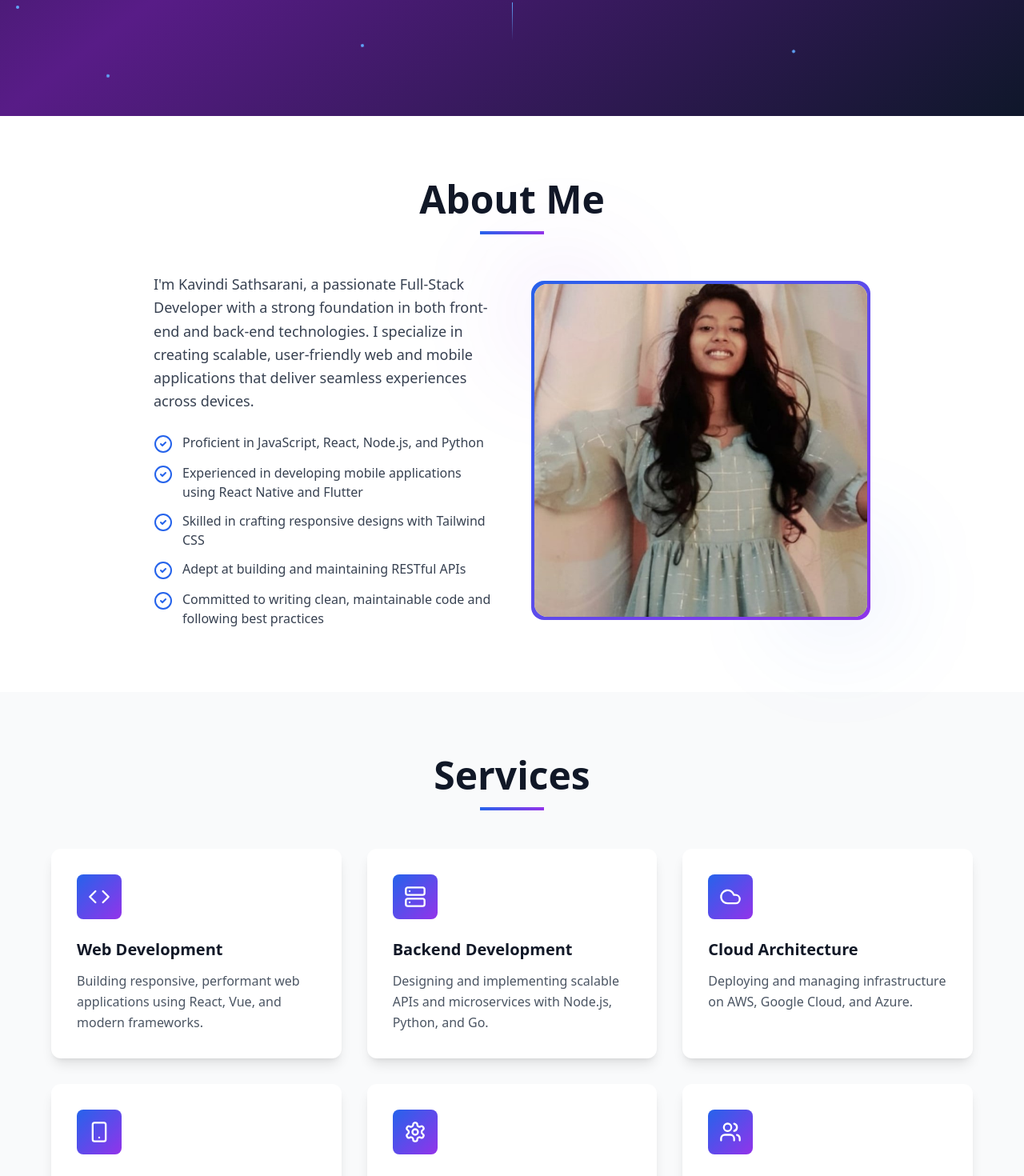
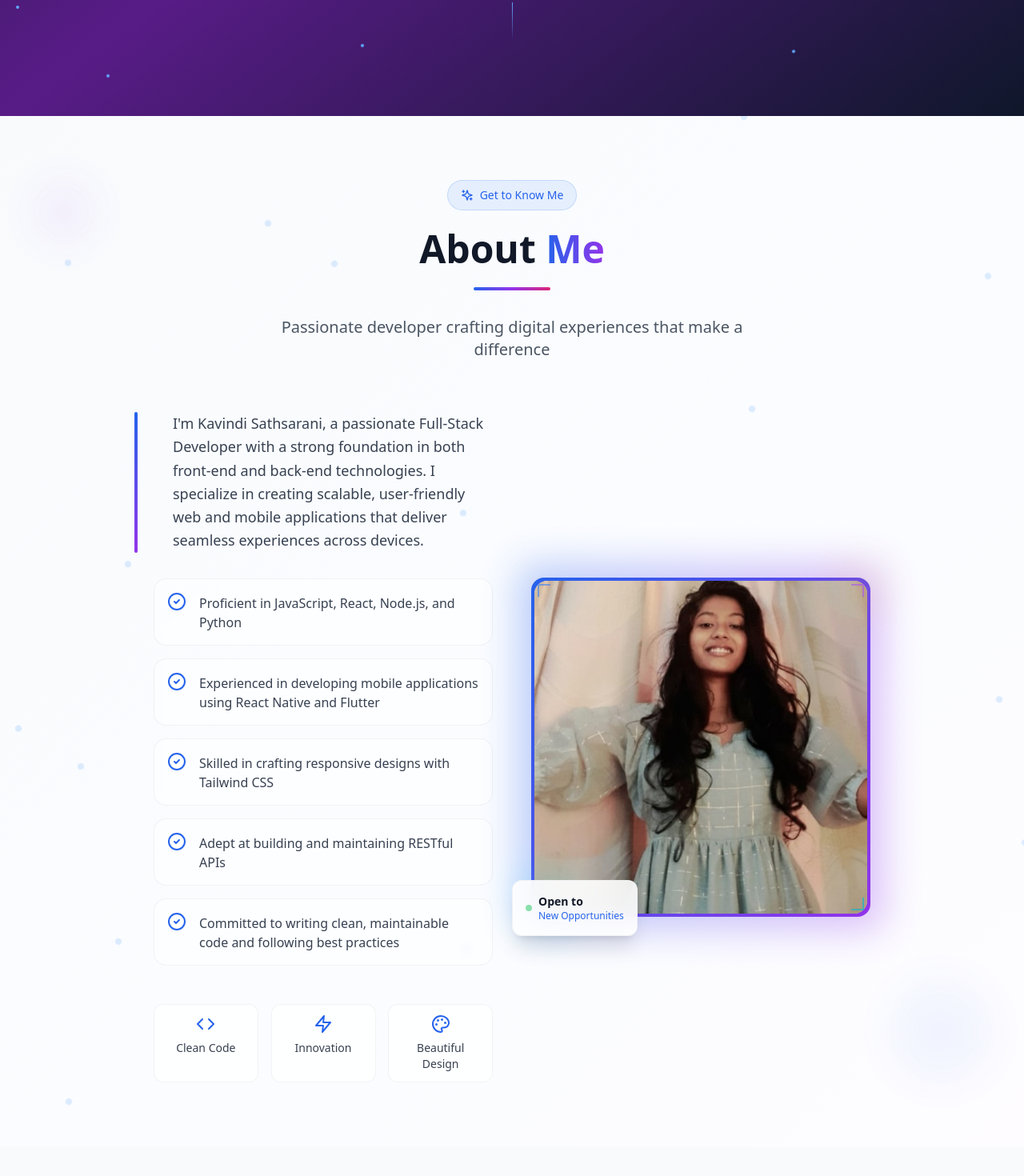
Before and after one commit to kavindisathsarani/Portfolio-react-tailwindCss, a React (Vite) app: page / in a window 1280 px wide. Shown: the part 825-2295 px from the top of the page at 80% size. Built offline with nearby package versions, Linux system fonts and the light colour scheme.

Commit message:
about me updated

```diff
--- a/src/components/About.tsx
+++ b/src/components/About.tsx
@@ -1,54 +1,232 @@
-import { CheckCircle2 } from 'lucide-react';
+// import { CheckCircle2 } from 'lucide-react';
+// import { portfolioData } from '../data/portfolio';
+// import { useIntersectionObserver } from '../hooks/useIntersectionObserver';
+// import profilePic from '../images/edit-pic-profile.jpeg';
+
+
+// export function About() {
+//   const { ref, isVisible } = useIntersectionObserver({ threshold: 0.1 });
+
+//   return (
+//     <section id="about" className="py-20 bg-white dark:bg-gray-900">
+//       <div className="container mx-auto px-4 sm:px-6 lg:px-8">
+//         <div
+//           ref={ref}
+//           className={`max-w-4xl mx-auto transition-all duration-700 ${
+//             isVisible ? 'opacity-100 translate-y-0' : 'opacity-0 translate-y-10'
+//           }`}
+//         >
+//           <h2 className="text-4xl sm:text-5xl font-bold text-center text-gray-900 dark:text-white mb-4">
+//             About Me
+//           </h2>
+//           <div className="w-20 h-1 bg-gradient-to-r from-blue-600 to-purple-600 mx-auto mb-12"></div>
+
+//           <div className="grid md:grid-cols-2 gap-12 items-center">
+//             <div>
+//               <p className="text-lg text-gray-700 dark:text-gray-300 mb-6 leading-relaxed">
+//                 {portfolioData.about.description}
+//               </p>
+//               <div className="space-y-3">
+//                 {portfolioData.about.highlights.map((highlight, index) => (
+//                   <div key={index} className="flex items-start space-x-3">
+//                     <CheckCircle2 className="w-6 h-6 text-blue-600 dark:text-blue-400 flex-shrink-0 mt-0.5" />
+//                     <span className="text-gray-700 dark:text-gray-300">{highlight}</span>
+//                   </div>
+//                 ))}
+//               </div>
+//             </div>
+
+//             <div className="relative">
+//               <div className="aspect-square rounded-2xl bg-gradient-to-br from-blue-600 to-purple-600 p-1">
+//                 <div className="w-full h-full rounded-2xl bg-gray-100 dark:bg-gray-800 flex items-center justify-center overflow-hidden">
+//                   <img
+//                     src={profilePic}
+//                     alt="Profile"
+//                     className="w-full h-full object-cover"
+//                     loading="lazy"
+//                   />
+//                 </div>
+//               </div>
+//               <div className="absolute -bottom-6 -right-6 w-32 h-32 bg-blue-600/10 dark:bg-blue-400/10 rounded-full blur-3xl"></div>
+//               <div className="absolute -top-6 -left-6 w-32 h-32 bg-purple-600/10 dark:bg-purple-400/10 rounded-full blur-3xl"></div>
+//             </div>
+//           </div>
+//         </div>
+//       </div>
+//     </section>
+//   );
+// }
+
+
+
+import { CheckCircle2, Sparkles, Zap, Code, Palette } from 'lucide-react';
 import { portfolioData } from '../data/portfolio';
 import { useIntersectionObserver } from '../hooks/useIntersectionObserver';
 import profilePic from '../images/edit-pic-profile.jpeg';
-
+import { useState, useEffect } from 'react';
 
 export function About() {
   const { ref, isVisible } = useIntersectionObserver({ threshold: 0.1 });
+  const [animatedHighlights, setAnimatedHighlights] = useState<boolean[]>([]);
+
+  useEffect(() => {
+    if (isVisible) {
+      const timeouts = portfolioData.about.highlights.map((_, index) =>
+        setTimeout(() => {
+          setAnimatedHighlights(prev => {
+            const newState = [...prev];
+            newState[index] = true;
+            return newState;
+          });
+        }, index * 200)
+      );
+
+      return () => timeouts.forEach(timeout => clearTimeout(timeout));
+    }
+  }, [isVisible]);
+
+  const passions = [
+    { icon: Code, label: 'Clean Code' },
+    { icon: Zap, label: 'Innovation' },
+    { icon: Palette, label: 'Beautiful Design' },
+  ];
 
   return (
-    <section id="about" className="py-20 bg-white dark:bg-gray-900">
-      <div className="container mx-auto px-4 sm:px-6 lg:px-8">
+    <section id="about" className="py-20 bg-gradient-to-br from-slate-50 via-blue-50/30 to-purple-50/30 dark:from-gray-900 dark:via-blue-900/10 dark:to-purple-900/10 relative overflow-hidden">
+      {/* Animated Background Elements */}
+      <div className="absolute inset-0">
+        {[...Array(15)].map((_, i) => (
+          <div
+            key={i}
+            className="absolute w-2 h-2 bg-blue-400/20 rounded-full animate-float"
+            style={{
+              left: `${Math.random() * 100}%`,
+              top: `${Math.random() * 100}%`,
+              animationDelay: `${Math.random() * 5}s`,
+              animationDuration: `${8 + Math.random() * 10}s`,
+            }}
+          />
+        ))}
+      </div>
+
+      {/* Floating Shapes */}
+      <div className="absolute top-20 left-10 w-20 h-20 bg-purple-500/10 rounded-full blur-xl animate-pulse-slow"></div>
+      <div className="absolute bottom-20 right-10 w-32 h-32 bg-blue-500/10 rounded-full blur-xl animate-pulse-slow" style={{animationDelay: '2s'}}></div>
+
+      <div className="container mx-auto px-4 sm:px-6 lg:px-8 relative z-10">
         <div
           ref={ref}
-          className={`max-w-4xl mx-auto transition-all duration-700 ${
+          className={`max-w-4xl mx-auto transition-all duration-1000 ${
             isVisible ? 'opacity-100 translate-y-0' : 'opacity-0 translate-y-10'
           }`}
         >
-          <h2 className="text-4xl sm:text-5xl font-bold text-center text-gray-900 dark:text-white mb-4">
-            About Me
+          {/* Section Header */}
+          <div className="text-center mb-16">
+            <div className="inline-flex items-center px-4 py-2 rounded-full bg-blue-500/10 border border-blue-500/20 text-blue-600 dark:text-blue-400 text-sm font-medium mb-6">
+              <Sparkles className="w-4 h-4 mr-2" />
+              Get to Know Me
+            </div>
+            <h2 className="text-4xl sm:text-5xl font-bold text-gray-900 dark:text-white mb-6">
+              About <span className="bg-gradient-to-r from-blue-600 to-purple-600 bg-clip-text text-transparent">Me</span>
             </h2>
-          <div className="w-20 h-1 bg-gradient-to-r from-blue-600 to-purple-600 mx-auto mb-12"></div>
+            <div className="w-24 h-1 bg-gradient-to-r from-blue-600 via-purple-600 to-pink-600 mx-auto mb-8 rounded-full"></div>
+            <p className="text-xl text-gray-600 dark:text-gray-400 max-w-2xl mx-auto">
+              Passionate developer crafting digital experiences that make a difference
+            </p>
+          </div>
 
           <div className="grid md:grid-cols-2 gap-12 items-center">
-            <div>
-              <p className="text-lg text-gray-700 dark:text-gray-300 mb-6 leading-relaxed">
+            {/* Content Side */}
+            <div className="space-y-8">
+              {/* Main Description */}
+              <div className="relative">
+                <div className="absolute -left-6 top-0 w-1 h-full bg-gradient-to-b from-blue-600 to-purple-600 rounded-full"></div>
+                <p className="text-lg text-gray-700 dark:text-gray-300 leading-relaxed font-light pl-6">
                   {portfolioData.about.description}
                 </p>
-              <div className="space-y-3">
+              </div>
+
+              {/* Animated Highlights */}
+              <div className="space-y-4">
                 {portfolioData.about.highlights.map((highlight, index) => (
-                  <div key={index} className="flex items-start space-x-3">
-                    <CheckCircle2 className="w-6 h-6 text-blue-600 dark:text-blue-400 flex-shrink-0 mt-0.5" />
-                    <span className="text-gray-700 dark:text-gray-300">{highlight}</span>
+                  <div
+                    key={index}
+                    className={`flex items-start space-x-4 p-4 rounded-2xl bg-white/50 dark:bg-gray-800/50 backdrop-blur-sm border border-gray-200/50 dark:border-gray-700/50 transition-all duration-500 transform ${
+                      animatedHighlights[index]
+                        ? 'opacity-100 translate-x-0 scale-100'
+                        : 'opacity-0 translate-x-8 scale-95'
+                    }`}
+                    style={{ transitionDelay: `${index * 100 + 500}ms` }}
+                  >
+                    <div className="relative">
+                      <CheckCircle2 className="w-6 h-6 text-blue-600 dark:text-blue-400 flex-shrink-0" />
+                      <div className="absolute inset-0 w-6 h-6 bg-blue-600/20 rounded-full animate-ping"></div>
+                    </div>
+                    <span className="text-gray-700 dark:text-gray-300 pt-0.5">
+                      {highlight}
+                    </span>
+                  </div>
+                ))}
+              </div>
+
+              {/* Passions Grid */}
+              <div className="grid grid-cols-3 gap-4 pt-4">
+                {passions.map((passion, index) => (
+                  <div
+                    key={index}
+                    className={`text-center p-3 rounded-xl bg-white/80 dark:bg-gray-800/80 backdrop-blur-sm border border-gray-200/50 dark:border-gray-700/50 transition-all duration-700 ${
+                      isVisible ? 'opacity-100 scale-100' : 'opacity-0 scale-95'
+                    }`}
+                    style={{ transitionDelay: `${index * 200 + 1000}ms` }}
+                  >
+                    <passion.icon className="w-6 h-6 text-blue-600 dark:text-blue-400 mx-auto mb-2" />
+                    <div className="text-sm text-gray-700 dark:text-gray-300 font-medium">
+                      {passion.label}
+                    </div>
                   </div>
                 ))}
               </div>
             </div>
 
+            {/* Image Side - Keeping original size and structure */}
             <div className="relative">
+              <div className="relative group">
+                {/* Outer Glow */}
+                <div className="absolute -inset-4 bg-gradient-to-r from-blue-600 to-purple-600 rounded-2xl blur-xl opacity-30 group-hover:opacity-50 transition duration-500"></div>
+
+                {/* Original Image Container - Same as your previous code */}
                 <div className="aspect-square rounded-2xl bg-gradient-to-br from-blue-600 to-purple-600 p-1">
                   <div className="w-full h-full rounded-2xl bg-gray-100 dark:bg-gray-800 flex items-center justify-center overflow-hidden">
                     <img
                       src={profilePic}
                       alt="Profile"
-                    className="w-full h-full object-cover"
+                      className="w-full h-full object-cover transform group-hover:scale-105 transition duration-700"
                       loading="lazy"
                     />
                   </div>
                 </div>
-              <div className="absolute -bottom-6 -right-6 w-32 h-32 bg-blue-600/10 dark:bg-blue-400/10 rounded-full blur-3xl"></div>
-              <div className="absolute -top-6 -left-6 w-32 h-32 bg-purple-600/10 dark:bg-purple-400/10 rounded-full blur-3xl"></div>
+
+                {/* Floating Elements */}
+                <div className="absolute -top-4 -right-4 w-16 h-16 bg-yellow-400/20 rounded-full blur-xl animate-pulse"></div>
+                <div className="absolute -bottom-4 -left-4 w-20 h-20 bg-cyan-400/20 rounded-full blur-xl animate-pulse" style={{animationDelay: '1s'}}></div>
+
+                {/* Decorative Corner Accents */}
+                <div className="absolute top-2 left-2 w-4 h-4 border-t-2 border-l-2 border-blue-500 opacity-60"></div>
+                <div className="absolute top-2 right-2 w-4 h-4 border-t-2 border-r-2 border-purple-500 opacity-60"></div>
+                <div className="absolute bottom-2 left-2 w-4 h-4 border-b-2 border-l-2 border-pink-500 opacity-60"></div>
+                <div className="absolute bottom-2 right-2 w-4 h-4 border-b-2 border-r-2 border-cyan-500 opacity-60"></div>
+              </div>
+
+              {/* Floating Info Card */}
+              <div className="absolute -bottom-6 -left-6 bg-white/90 dark:bg-gray-800/90 backdrop-blur-md rounded-xl p-4 shadow-xl border border-gray-200/50 dark:border-gray-700/50 transform hover:scale-105 transition duration-300">
+                <div className="flex items-center space-x-2">
+                  <div className="w-2 h-2 bg-green-500 rounded-full animate-pulse"></div>
+                  <div className="text-sm">
+                    <div className="font-semibold text-gray-900 dark:text-white">Open to</div>
+                    <div className="text-blue-600 dark:text-blue-400 text-xs font-medium">New Opportunities</div>
+                  </div>
+                </div>
+              </div>
             </div>
           </div>
         </div>
```
Lines whose indentation alone changed are shown as unchanged.
